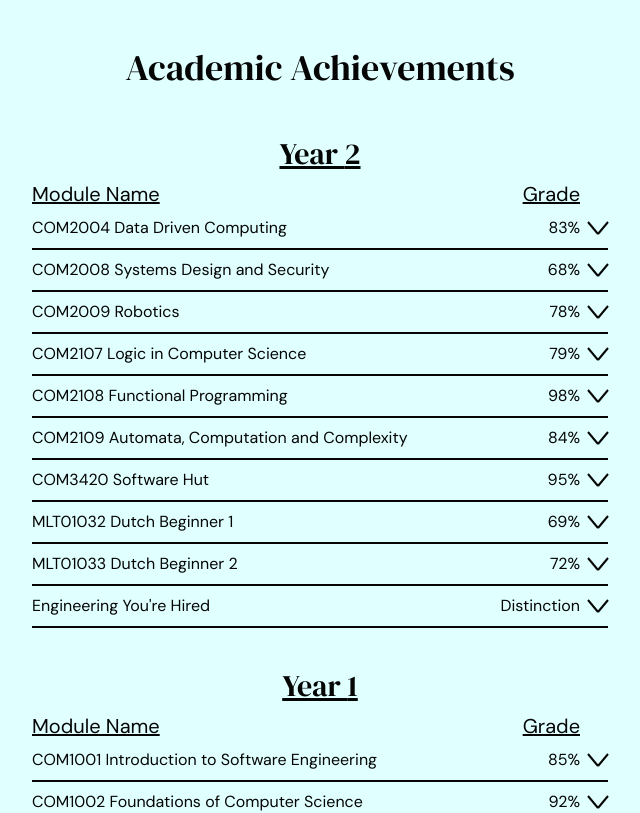
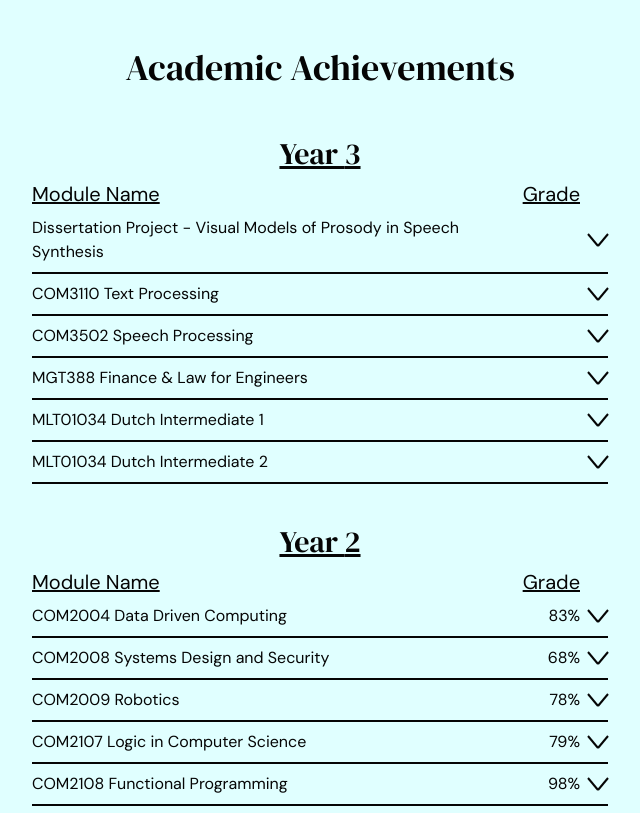
Before and after one commit to jacksanders02/portfolio-site, a Next.js app: page /about-me in a window 1280 px wide. Shown: the part 1640-2453 px from the top of the page, without its empty margins (320-960 px from the left). Built offline with nearby package versions, Linux system fonts and the light colour scheme; grey boxes are pictures that could not be loaded.

Commit message:
💬 Added modules + fixed typo in about me

```diff
--- a/src/app/about-me/page.tsx
+++ b/src/app/about-me/page.tsx
@@ -27,9 +27,9 @@ export default function AboutMe(): React.ReactNode {
             <p className={"max-lg:text-center mb-4"}>
               I&apos;m Jack Sanders, a third-year student at the University of Sheffield, studying for an MComp degree in Computer Science. Over the course of this degree I have undertaken a variety of projects - some of which are displayed on this website. Alongside my computer science degree, I am also in my second year of a three-year course in Dutch, which will massively expand my personal horizons and afford me many future opportunities, both in the UK and abroad.
               <br className={`mb-2`} />
-              While my degree has massively developed my technical ability, I would say that it has also provided me with the opportunity to develop my soft skills even - for example my ability to work effectively in a team. Prior to coming to university I had never worked in a software engineering team, much less led one, but now I feel perfectly comfortable working alongside others, sharing ideas, and even taking the lead when necessary.
+              While my degree has massively developed my technical ability, I would say that it has also provided me with the opportunity to develop my soft skills - for example my ability to work effectively in a team. Prior to coming to university I had never worked in a software engineering team, much less led one, but now I feel perfectly comfortable working alongside others, sharing ideas, and even taking the lead when necessary.
               <br className={'mb-2'} />
-              During my third year, I have also had the opportunity to work as a demonstrator on one of the first-year modules, Java Programming. My responsibilities in this role include attending first-year lab classes and generally being on-hand to help with any java-related issues that they may have, from setup issues, to debugging complex pieces of code. This both helps me to reinforce my java knowledge (which is helpful, as there are no java modules in third year), while also developing my ability to effectively share my knowledge with other people when they ask for help.
+              During my third year, I had the opportunity to work as a demonstrator on one of the first-year modules, Java Programming. My responsibilities in this role included attending first-year lab classes and then generally being on-hand to help with any java-related issues that they may have, from setup issues, to debugging complex pieces of code. This both helped me to reinforce my java knowledge (which is helpful, as there are no java modules in third year), and also developed my ability to effectively share my knowledge with other people when they ask for help.
             </p>
           </div>
 
--- a/src/data/modules.json
+++ b/src/data/modules.json
@@ -107,6 +107,42 @@
       "description": "This was a week-long project in the January of my second year. Similarly to the Global Engineering Challenge Week, I was working in a team of 4 interdisciplinary engineers. However, contrasting to GEC, we were more well-organised, having already had one-and-a-half years of engineering experience under our belts. Our task was to apply the concept of swarm robotics (self-organising, multi-robot systems, characterised by high redundancy, which embodies ‘swarm intelligence’: a model copied from nature, seen classically in the behaviour of insects, birds and fish) to an area of civilian interest. Our proposed idea was to use a swarm of flying drones to assist mountain rescue services, utilising the natural advantages of swarm intelligence to quickly search a large area of a remote environment to locate an injured/missing person.<br class='mb-2' />Over the course of the week, we led a couple of informal boardroom meetings with our hub supervisor, before giving a final presentation to the whole hub (roughly 30 students, plus the hub supervisor, and an industry mentor).",
       "grade": "Distinction",
       "year": 2
+    },
+    {
+      "name": "Dissertation Project - Visual Models of Prosody in Speech Synthesis",
+      "description": "",
+      "grade": "",
+      "year": 3
+    },
+    {
+      "name": "COM3110 Text Processing",
+      "description": "This module introduces fundamental concepts and ideas in natural language text processing (such as the workings of text encoding methods such as UTF-8, and compression algorithms such as LZ77), and introduces higher-level text processing concepts such as information retrieval and sentiment analysis. During the course of this module we were tasked with building both an information retrieval engine (utilising the vector space model alongside cosine similarity) and a sentiment retrieval model (using a simple naive bayesian classifier).",
+      "grade": "",
+      "year": 3
+    },
+    {
+      "name": "COM3502 Speech Processing",
+      "description": "",
+      "grade": "",
+      "year": 3
+    },
+    {
+      "name": "MGT388 Finance & Law for Engineers",
+      "description": "This module, completed in the first semester of my third year, aimed to provide engineering students with an overview of business-related areas of finance and law. The law section covered laws pertaining to contracts, intellectual property, negligence, and the environment. The finance section gave an overview of business-related financial metrics such as return on capital employed (ROCE), as well as introducing financial decision-making methods such as accounting rate of return and net present value.",
+      "grade": "",
+      "year": 3
+    },
+    {
+      "name": "MLT01034 Dutch Intermediate 1",
+      "description": "",
+      "grade": "",
+      "year": 3
+    },
+    {
+      "name": "MLT01034 Dutch Intermediate 2",
+      "description": "",
+      "grade": "",
+      "year": 3
     }
   ]
 }
```
